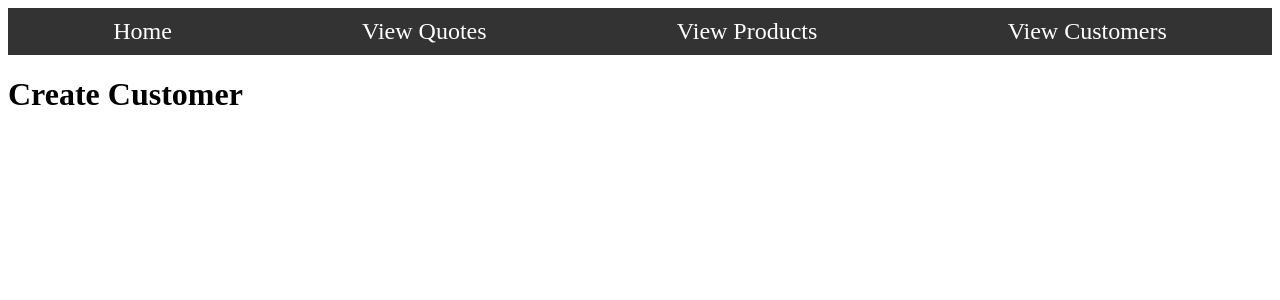
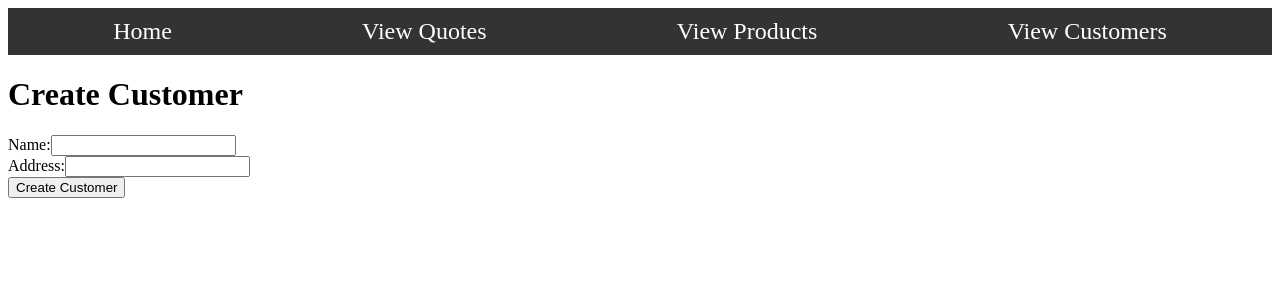
Before and after one commit to bpatel2001/invoicing-system, a React (Vite) app in the folder src/main/client/: page /createcustomer in a window 1280 px wide. Shown: the top 300 px of the page. Built offline with nearby package versions, Linux system fonts and the light colour scheme.

Commit message:
Added functionality to create customer page

```diff
--- a/src/main/client/src/creates/CreateCustomer.jsx
+++ b/src/main/client/src/creates/CreateCustomer.jsx
@@ -1,4 +1,47 @@
+import { useState, useEffect } from 'react';
+
+async function createCustomer(customerName, customerAddress) {
+  try {
+    const response = await fetch('http://localhost:8080/customers', {
+      method: 'POST',
+      headers: {
+        'Content-Type': 'application/json'
+      },
+      body: JSON.stringify({
+        name: customerName,
+        address: customerAddress
+      })
+    });
+
+    if (!response.ok) {
+      throw new Error('Network response was not ok');
+    }
+
+    const data = await response.json();
+    return data; // Return the created customer data
+  } catch (error) {
+    console.error('Error creating customer:', error);
+    throw error; // Propagate the error
+  }
+}
+
 function CreateCustomer() {
+  const [customerName, setCustomerName] = useState('');
+  const [customerAddress, setCustomerAddress] = useState('');
+
+  const handleSubmit = async (e) => {
+    e.preventDefault();
+    try {
+      const newCustomer = await createCustomer(customerName, customerAddress);
+      alert(`Customer created successfully: ${newCustomer.name}`);
+      setCustomerName('');
+      setCustomerAddress('');
+      window.location.href = '/viewcustomers';
+    } catch (error) {
+      alert('Failed to create customer. Please try again.');
+    }
+  }
+
   return (
     <div>
       <div className="navbar">
@@ -8,6 +51,31 @@ function CreateCustomer() {
         <button onClick={() => window.location.href = '/viewcustomers'}>View Customers</button>
       </div>
       <h1>Create Customer</h1>
+      <form onSubmit={handleSubmit}>
+        <div>
+          <label>
+            Name:
+            <input
+              type="text"
+              value={customerName}
+              onChange={(e) => setCustomerName(e.target.value)}
+              required
+            />
+          </label>
+        </div>
+        <div>
+          <label>
+            Address:
+            <input
+              type="text"
+              value={customerAddress}
+              onChange={(e) => setCustomerAddress(e.target.value)}
+              required
+            />
+          </label>
+        </div>
+        <button type="submit">Create Customer</button>
+      </form>
     </div>
   );
 }
```
